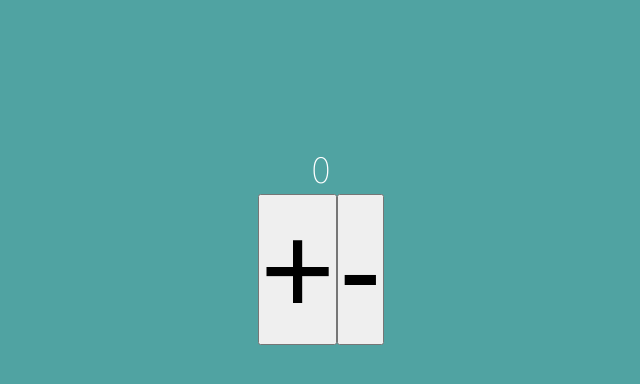
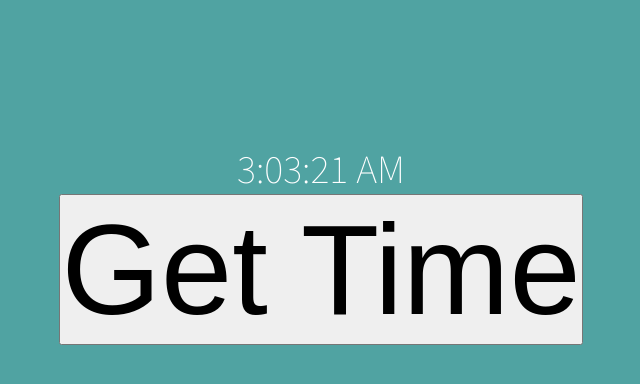
Before and after one commit to koray7/React-userLog, a React (Create React App) app: page / in a window 1280 px wide. Shown: the top 384 px of the page, without its empty margins (319-959 px from the left). Built offline with nearby package versions, Linux system fonts and the light colour scheme.

Commit message:
Date and Time

```diff
--- a/src/components/App.jsx
+++ b/src/components/App.jsx
@@ -3,25 +3,24 @@
 
 function App() {
 
-    const [count, setCount] = useState(0);
+    var today = new Date().toLocaleTimeString();
 
-function inc() {
+    const [time, setTime] = useState(today)
 
-    setCount(count+1);
-}
 
-function dec() {
-    setCount(count-1);
+
+    function getTime(){
+        const timeNow = new Date().toLocaleTimeString();
+        setTime(timeNow)
+        // console.log(timeNow)
     }
 
     return (
         <div className="container">
-    <h1>{count}</h1>
-    <button onClick={inc}>+</button>
-    <button onClick={dec}>-</button>
+            <h1>{time}</h1>
+            <button onClick={getTime}>Get Time</button>
         </div>
-);
+    )
 }
 
-
 export default App;
```
Also changed, not shown: src/index.js (line endings or trailing spaces). Lines whose indentation alone changed are shown as unchanged.
